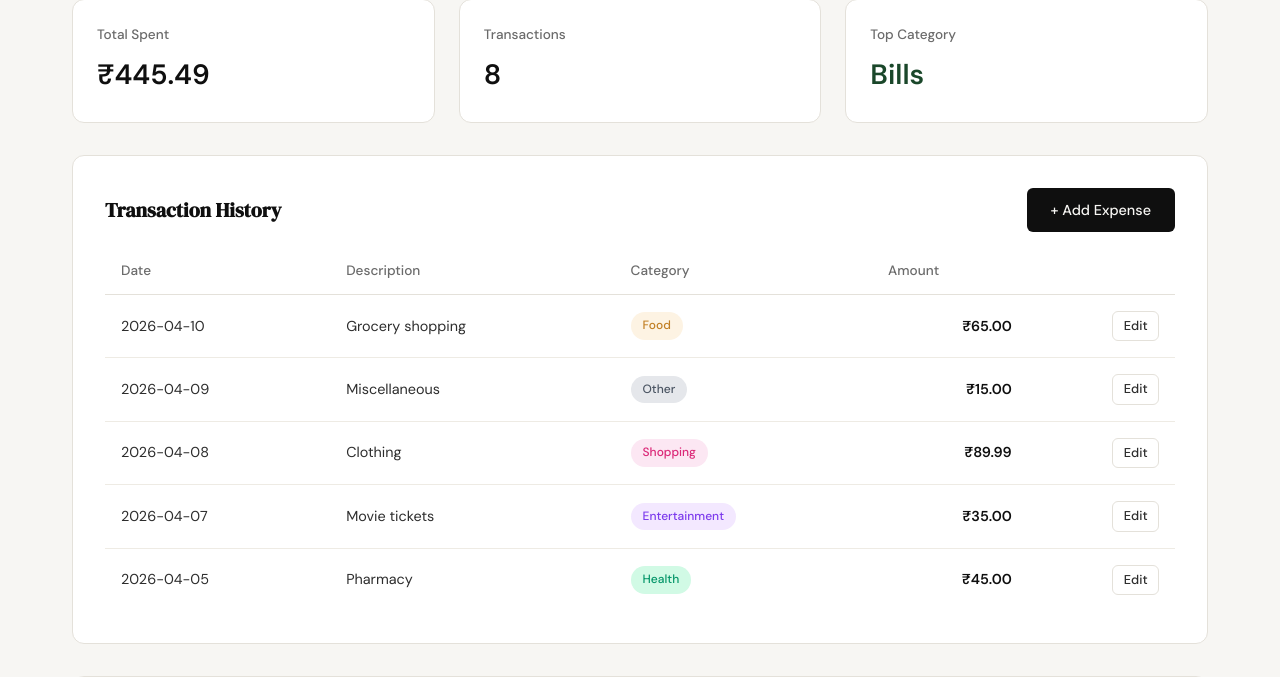
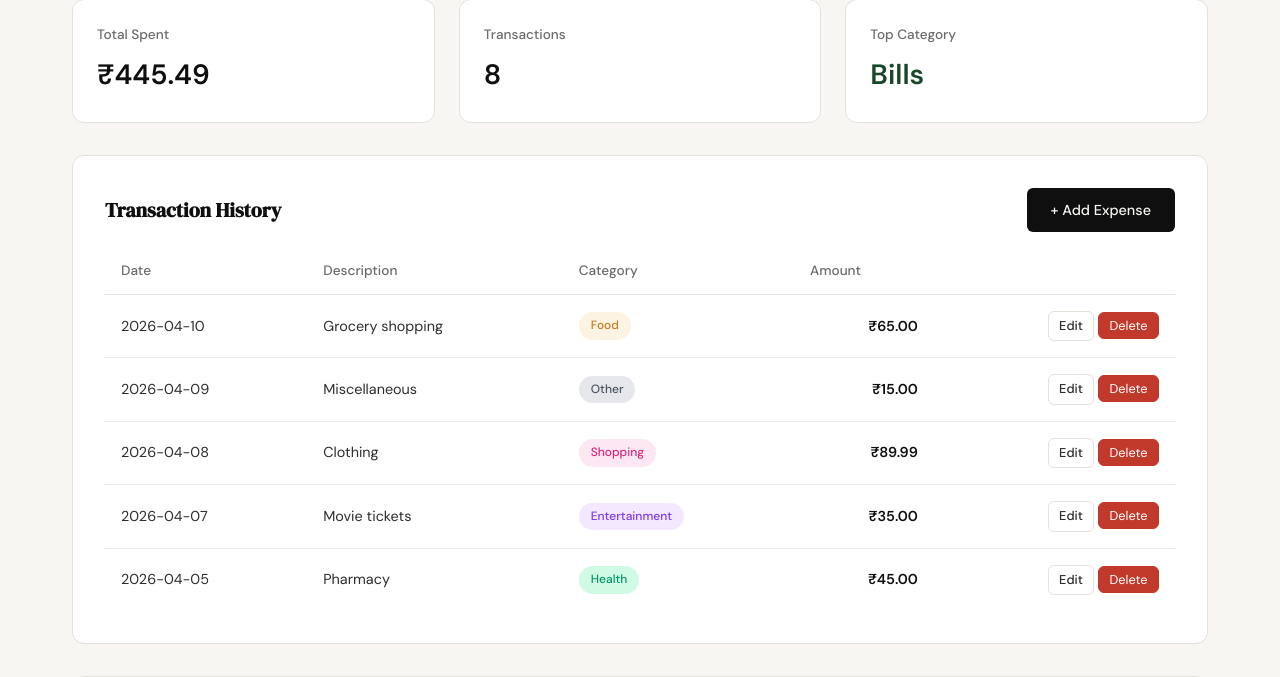
Before and after one commit to jangirmanish1990/Spendly, a Flask app: page /profile in a window 1280 px wide. Shown: the part 630-1307 px from the top of the page. Run offline with Flask 3, Linux system fonts and the light colour scheme; the visitor is signed in with stand-in values (Sample User, id 1); data comes from the database, SQL or seed files in the repository.

Commit message:
Implement Step 09: Delete Expense
- Add delete_expense helper to database/db.py
- Add POST-only /expenses/<id>/delete route with auth and ownership check
- Add Delete button (POST form with confirm dialog) to profile transaction rows
- Add .btn-danger and .inline-form styles

Co-Authored-By: Claude Sonnet 4.6 <noreply@anthropic.com>

```diff
--- a/app.py
+++ b/app.py
@@ -19,6 +19,7 @@ from database.db import (
     add_expense as add_expense_db,
     get_expense_by_id,
     update_expense,
+    delete_expense as delete_expense_db,
 )
 
 app = Flask(__name__)
@@ -517,9 +518,21 @@ def edit_expense(id):
     )
 
 
-@app.route("/expenses/<int:id>/delete")
+@app.route("/expenses/<int:id>/delete", methods=["POST"])
 def delete_expense(id):
-    return "Delete expense — coming in Step 9"
+    if not session.get("user_id"):
+        flash("Please log in to delete an expense.", "error")
+        return redirect(url_for("login"))
+
+    expense = get_expense_by_id(id)
+    if expense is None:
+        abort(404)
+    if expense["user_id"] != session["user_id"]:
+        abort(403)
+
+    delete_expense_db(id)
+    flash("Expense deleted.", "success")
+    return redirect(url_for("profile"))
 
 
 @app.route("/analytics")
--- a/database/db.py
+++ b/database/db.py
@@ -78,6 +78,14 @@ def update_expense(expense_id, amount, category, date, description):
     conn.close()
 
 
+def delete_expense(expense_id):
+    conn = get_db()
+    cursor = conn.cursor()
+    cursor.execute("DELETE FROM expenses WHERE id = ?", (expense_id,))
+    conn.commit()
+    conn.close()
+
+
 def add_expense(user_id, amount, category, date, description):
     conn = get_db()
     cursor = conn.cursor()
--- a/static/css/style.css
+++ b/static/css/style.css
@@ -729,8 +729,19 @@ a { color: inherit; text-decoration: none; }
 
 .section-header .section-title { margin-bottom: 0; }
 
-.transactions-table .table-actions { text-align: right; }
+.transactions-table .table-actions { text-align: right; white-space: nowrap; }
 .btn-sm { padding: 0.25rem 0.65rem; font-size: 0.8rem; }
+.btn-danger {
+    background: var(--danger);
+    color: #fff;
+    border: 1px solid var(--danger);
+    border-radius: var(--radius-sm);
+    cursor: pointer;
+    font-family: var(--font-body);
+    transition: opacity 0.15s;
+}
+.btn-danger:hover { opacity: 0.85; }
+.inline-form { display: inline; }
 
 /* ------------------------------------------------------------------ */
 /* Terms Page                                                          */
--- a/templates/profile.html
+++ b/templates/profile.html
@@ -92,6 +92,10 @@
                     <td class="amount">₹{{ "%.2f"|format(txn.amount) }}</td>
                     <td class="table-actions">
                         <a href="{{ url_for('edit_expense', id=txn.id) }}" class="btn-ghost btn-sm">Edit</a>
+                        <form method="POST" action="{{ url_for('delete_expense', id=txn.id) }}" class="inline-form"
+                              onsubmit="return confirm('Delete this expense?')">
+                            <button type="submit" class="btn-danger btn-sm">Delete</button>
+                        </form>
                     </td>
                 </tr>
                 {% endfor %}
```
